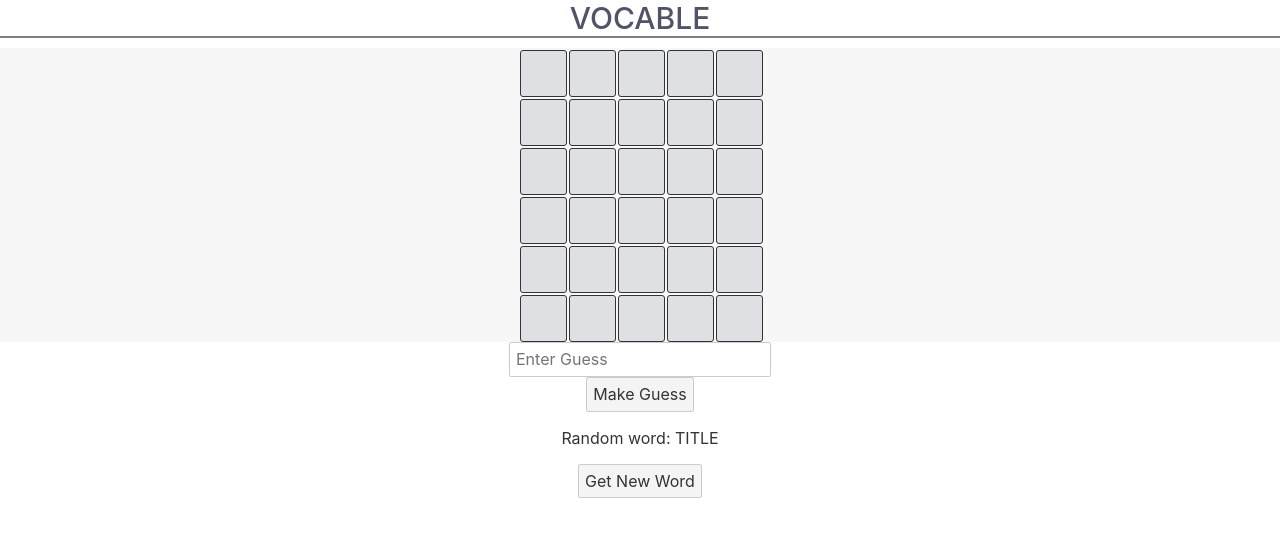
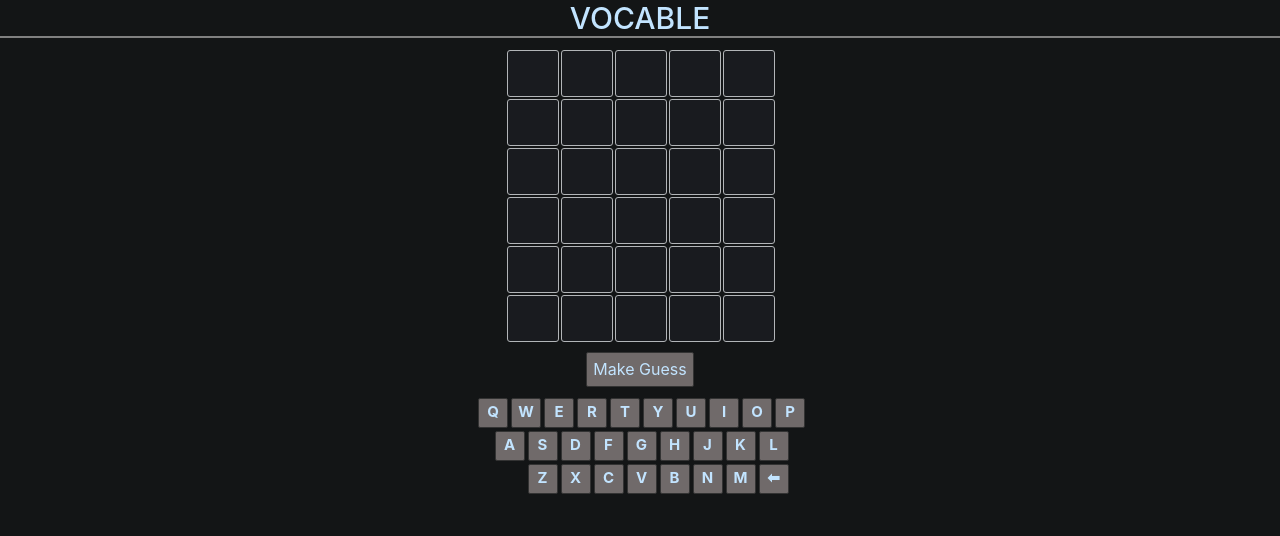
Before and after one commit to JustinStitt/vocable, a Svelte app in the folder vocable-app/: page / in a window 1280 px wide. Shown: the top 536 px of the page. Built offline with nearby package versions, Linux system fonts and the light colour scheme.

Commit message:
😎 added OSKB, document key-listener
dark theme default (not swappable for now, gotta figure out clean way to handle global css variables)

```diff
--- a/vocable-app/public/global.css
+++ b/vocable-app/public/global.css
@@ -2,10 +2,11 @@ html, body {
 	position: relative;
 	width: 100%;
 	height: 100%;
+	background-color: #131516;
 }
 
 body {
-	color: rgb(51, 51, 51);
+	color: rgb(194, 228, 255);
 	margin: 0;
 	box-sizing: border-box;
 	font-family: -apple-system, BlinkMacSystemFont, "Segoe UI", Roboto, Oxygen-Sans, Ubuntu, Cantarell, "Helvetica Neue", sans-serif;
--- a/vocable-app/src/App.svelte
+++ b/vocable-app/src/App.svelte
@@ -3,8 +3,9 @@
 	import * as file from './5words.json';
 	import Entry from './Components/Entry.svelte'
 	import validation from './validation.js'
-	let DEBUG = true;
+	import Keyboard from './Components/Keyboard.svelte'
 
+	let DEBUG = false;
 	let guess = '';
 	let guesses = [];
 	let words = file.default
@@ -14,8 +15,8 @@
 	let num_guesses = 6;
 	let current_guess = 0;
 	let win = false;
-
-	let input_box;
+	let mount = false;
+	let oskb_states = {};
 
 	const getNewRandomWord = () => {
 		random = Math.floor(Math.random() * words.length)
@@ -25,12 +26,19 @@
 		if (current_guess > num_guesses - 1) return
 		if (guess.length != guess_length) return
 		guesses[current_guess].guess = guess
-		// TO-DO (justin): validation
 		let result = validation(guess, correct_word)
 		guesses[current_guess].states = [...result.letter_states]
+		// oskb
+		for (let i = 0; i < result.letter_states.length; ++i) {
+			let letter = guess[i].toLowerCase();
+			let state = result.letter_states[i];
+			if (state < oskb_states[letter]) continue
+			oskb_states[letter] = state == 0 ? -1 : state;
+		}
+
 		win = result.win;
+		guess = '';
 		current_guess += 1
-		input_box.value = ''
 	}
 
 	const initialGuessSetup = () => {
@@ -45,10 +53,46 @@
 		console.log(guesses)
 	}
 
+	// handle on-screen keyboard
+	const handleOSKB = (event) => {
+		if (guess.length >= guess_length) return;
+		let pressed = event.detail.key.toUpperCase();
+		guess += pressed;
+	}
+
+	const handleOSKB_backspace = (event) => {
+		if (guess.length < 1) return;
+		guess = guess.slice(0, guess.length - 1)
+	}
+
 	$: correct_word = words[random].toLowerCase()
 
+	$: {
+		if (mount && current_guess < num_guesses) {
+			guesses[current_guess].guess = guess +
+					Array(guess_length - guess.length + 1).join(' ');
+		}
+	}
+
+	document.onkeydown = (event) => {
+		let key = event.key.toLowerCase();
+		let keycode = event.keyCode;
+		console.log(event)
+		if (key == 'backspace') {
+			guess = guess.slice(0, guess.length - 1)
+			return;
+		}
+		if (key == 'enter') {
+			makeGuess();
+			return;
+		}
+		if (keycode >= 65 && keycode <= 90 && guess.length < guess_length) {
+			guess += key.toUpperCase();
+		}
+	}
+
 	/* runs once when component mounts (inserted into DOM) */
-	onMount(() => {getNewRandomWord(); initialGuessSetup();})
+	onMount(() => {getNewRandomWord(); initialGuessSetup(); mount = true;})
 </script>
 
 <main>
@@ -61,22 +105,26 @@
 		{/each}
 	</div>
 
-	<input type="text"
+	<!-- <input type="text"
 	 maxlength={guess_length}
 	bind:value={guess}
 	bind:this={input_box}
 	placeholder='Enter Guess'
+	autofocus
 	oninput="this.value = this.value.toUpperCase()"
-	/>
+	/> -->
 
-	<button  on:click={makeGuess}>Make Guess</button>
 	{#if win}
-		WINNER!
+	WINNER!
 	{/if}
 	{#if DEBUG}
-	<p>Random word: {words[random].toUpperCase()}</p>
-	<button on:click={getNewRandomWord}>Get New Word</button>
+		<div class='debug'>
+			<p>Random word: {words[random].toUpperCase()}</p>
+			<button on:click={getNewRandomWord}>Get New Word</button>
+		</div>
 	{/if}
+	<button class='submit' on:click={makeGuess}>Make Guess</button>
+	<Keyboard on:oskb_click={handleOSKB} on:oskb_backspace={handleOSKB_backspace} states={oskb_states}/>
 	<!-- <p>Visit the <a href="https://svelte.dev/tutorial">Svelte tutorial</a> to learn how to build Svelte apps.</p> -->
 </main>
 
@@ -87,6 +135,15 @@
 		flex-direction: column;
 		justify-content: center;
 		align-items: center;
+		max-height: 100%; /* no scroll */
+	}
+
+	button {
+		color: rgb(194, 228, 255);
+		background-color: rgb(112, 106, 106);
+		border: 1px solid #333;
+		margin-top: 10px;
+		margin-bottom: -2px;
 	}
 
 	.top {
@@ -95,7 +152,6 @@
 	}
 
 	h2 {
-		color: rgb(81, 84, 102);
 		text-transform: uppercase;
 		font-weight: 500;
 		font-size: 30px;
@@ -109,6 +165,38 @@
 		}
 	}
 
+	.debug {
+		display: flex;
+		flex-direction: row;
+		justify-content: center;
+		align-items: center;
+	}
+
+	.debug p{
+		width: 100%;
+		height: 100%;
+		background-color: rgba(51, 51, 51, 0.376);
+		margin-left: 10px;
+		margin-right: 10px;
+		border: 1px solid red;
+		border-radius: 5px;
+		color: transparent;
+		text-overflow: hidden;
+	}
+
+	.debug p:before  {
+		content: "DEBUG";
+		color: aliceblue;
+	}
+
+	.debug p:hover:before {
+		content: "";
+	}
+
+	.debug p:hover {
+		color: aliceblue;
+	}
+
 	.entries {
 		justify-content: center;
 		align-items: center;
@@ -116,6 +204,5 @@
 		height: 100%;
 		display: flex;
 		flex-direction: column;
-		background-color: rgba(51, 51, 51, 0.041);
 	}
 </style>
--- a/vocable-app/src/Components/Block.svelte
+++ b/vocable-app/src/Components/Block.svelte
@@ -16,7 +16,6 @@ export let state = 0;
 div {
     width: 45px;
     height: 45px;
-    border: 2px solid rgb(137, 130, 146);
     display: flex;
     flex-direction: column;
     align-items: center;
@@ -24,12 +23,13 @@ div {
     border-radius: 3px;
     background-color: #434a5d21;
     max-width: 75px;
-    min-width: 20px;
-    border: 1px solid #333;
+    min-width: 50px;
+    border: 1px solid rgb(178, 181, 184);
     margin-left: 2px;
 }
 
 div h3 {
+    color: aliceblue;
     font-size: 35px;
     font-weight: 400;
     text-align: center;
@@ -41,6 +41,6 @@ div h3 {
 }
 
 .incorrect {
-    background-color: rgb(235, 195, 103);
+    background-color: rgb(167, 134, 57);
 }
 </style>
--- /dev/null
+++ b/vocable-app/src/Components/Key.svelte
@@ -0,0 +1,77 @@
+<script>
+    import { createEventDispatcher } from 'svelte';
+    const dispatch = createEventDispatcher()
+
+    export let key = 'a';
+    export let state = 0;
+
+    // dispatch to on-screen keyboard dispatcher
+    const action = () => {
+        dispatch('action', {
+            'key': key,
+        })
+    }
+
+</script>
+
+<!-- start HTML -->
+<button on:click={action} class:correct={state==2} class:incorrect={state==1} class:notatall={state==-1}
+    disabled={state==3}
+>
+    <h3>
+        {key}
+    </h3>
+</button>
+<!-- end HTML -->
+
+<style>
+    button {
+        height: 30px;
+        width: 30px;
+        background-color: rgb(112, 106, 106);
+        border: 1px solid #333;
+        text-align: center;
+        display: flex;
+        justify-content: center;
+        align-items: center;
+        margin-left: 3px;
+    }
+
+    button:disabled {
+        pointer-events: none;
+    }
+
+    button:active {
+        background-color: rgb(117, 112, 112);
+    }
+
+    h3 {
+        font-size: 15px;
+        color: rgb(194, 228, 255);
+        text-transform: uppercase;
+        padding-bottom: 3px;
+    }
+
+    .correct {
+        background-color: rgb(38, 207, 151);
+    }
+
+    .incorrect {
+        background-color: rgb(167, 134, 57);
+    }
+
+    .notatall {
+        background-color: rgb(133, 127, 127);
+        filter: opacity(.25);
+    }
+
+    * {
+        -webkit-touch-callout: none; /* iOS Safari */
+        -webkit-user-select: none; /* Safari */
+        -khtml-user-select: none; /* Konqueror HTML */
+        -moz-user-select: none; /* Old versions of Firefox */
+        -ms-user-select: none; /* Internet Explorer/Edge */
+        user-select: none; /* Non-prefixed version, currently
+        supported by Chrome, Edge, Opera and Firefox */
+    }
+</style>
--- /dev/null
+++ b/vocable-app/src/Components/Keyboard.svelte
@@ -0,0 +1,65 @@
+<script>
+    import { createEventDispatcher } from 'svelte';
+    const dispatch = createEventDispatcher()
+    import Key from './Key.svelte'
+
+    export let states = {};
+    const rows = ['qwertyuiop',
+                  'asdfghjkl',
+                  'zxcvbnm'];
+
+
+	// handle on-screen keyboard dispatch
+    const handleOSKB = (event) => {
+        dispatch('oskb_click', {
+            'key': event.detail.key,
+        })
+    }
+
+    const handleOSKB_backspace = (event) => {
+        dispatch('oskb_backspace', {
+            'key': event.detail.key,
+        })
+    }
+</script>
+
+<!-- start HTML -->
+<div class='outer'>
+    {#each rows as row}
+        <div class='row'>
+            {#each row as character}
+                <Key on:action={handleOSKB} key={character.toLowerCase()}
+                    state={states[character] ? states[character] : 0}/>
+            {/each}
+        </div>
+    {/each}
+    <span class='backspace'>
+        <Key on:action={handleOSKB_backspace} key='⬅'/>
+    </span>
+</div>
+<!-- end HTML -->
+
+<style>
+    .row {
+        display: flex;
+        flex-direction: row;
+        margin-bottom: 3px;
+    }
+
+    .outer {
+        width: 100%;
+        display: flex;
+        flex-direction: column;
+        justify-content: center;
+        align-items: center;
+        padding-top: 10px;
+        padding-bottom: 10px;
+        margin-top: 3px;
+        margin-bottom: 3px;
+    }
+
+    .backspace {
+        position: absolute;
+        transform: translateX(132px) translateY(32px);
+    }
+</style>
--- a/vocable-app/src/main.js
+++ b/vocable-app/src/main.js
@@ -2,9 +2,6 @@ import App from './App.svelte';
 
 const app = new App({
 	target: document.body,
-	props: {
-		name: 'world'
-	}
 });
 
 export default app;
--- a/vocable-app/src/validation.js
+++ b/vocable-app/src/validation.js
@@ -4,7 +4,7 @@ function validation(guess, correct) {
 
     let counts = {}
     for (let i = 0; i < correct.length; ++i) {
-        let letter = correct[i];
+        let letter = correct[i].toLowerCase();
         if (counts[letter]) counts[letter]++;
         else counts[letter] = 1;
     }
```
